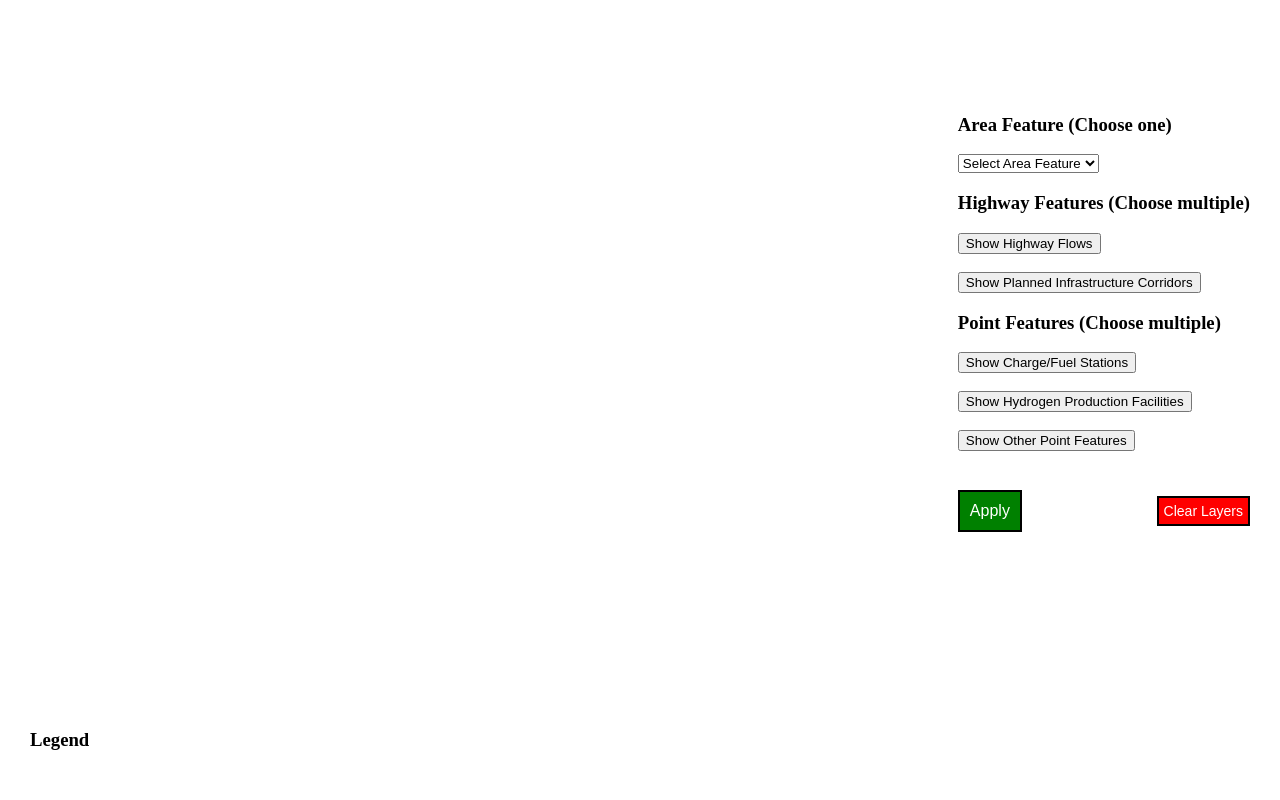
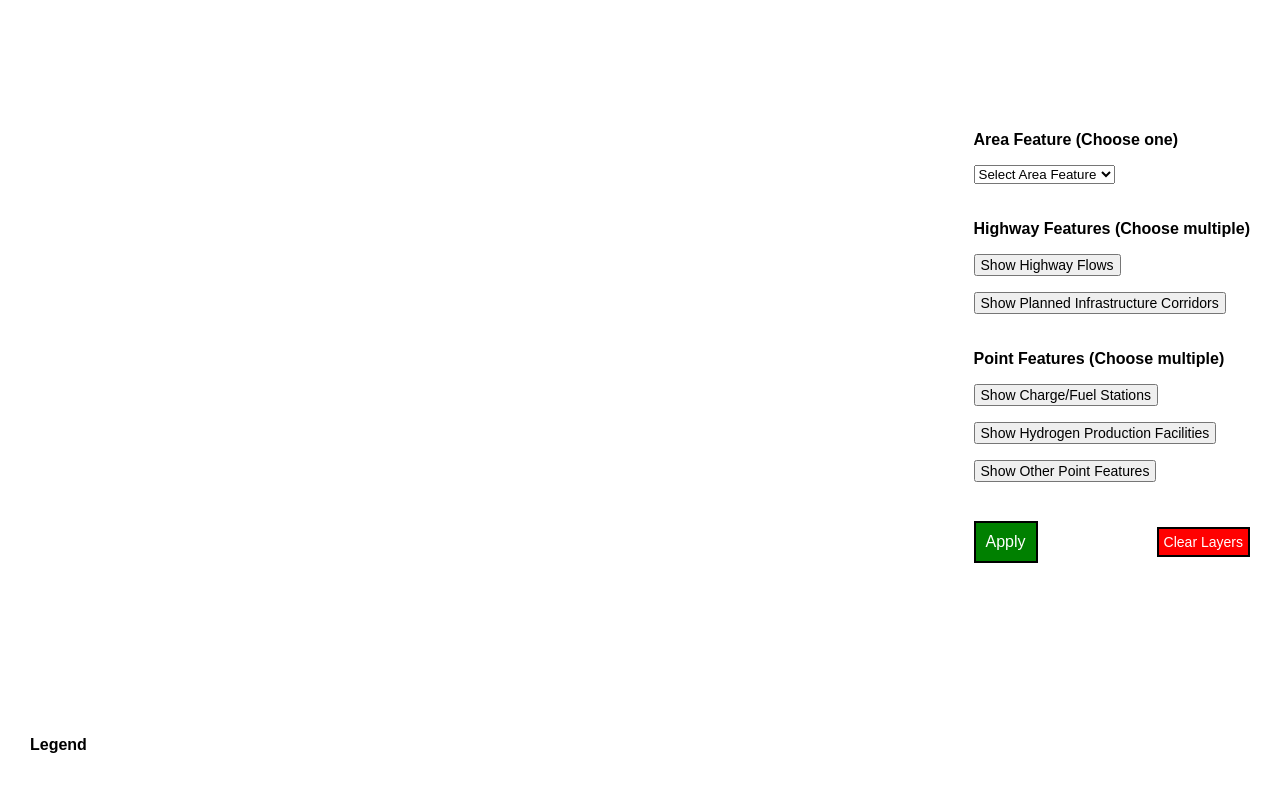
Before and after one commit to mcsc-impact-climate/Geo-FTADS-Analysis, a Django app: template web/templates/local.html in a window 1280 px wide. Run offline with Django 4.2, Linux system fonts and the light colour scheme; the template is opened without the code that fills it, so the values that code supplies are empty; some libraries are stand-ins or nearby versions.

Commit message:
Style updates

```diff
--- a/web/static/style.css
+++ b/web/static/style.css
@@ -1,3 +1,51 @@
+.header {
+  display: none;
+}
+
+html, body, div, span, applet, object, iframe,
+h1, h2, h3, h4, h5, h6, p, blockquote, pre,
+a, abbr, acronym, address, big, cite, code,
+del, dfn, em, img, ins, kbd, q, s, samp,
+small, strike, strong, sub, sup, tt, var,
+b, u, i, center,
+dl, dt, dd, ol, ul, li,
+fieldset, form, label, legend,
+table, caption, tbody, tfoot, thead, tr, th, td,
+article, aside, canvas, details, embed,
+figure, figcaption, footer, header, hgroup,
+menu, nav, output, ruby, section, summary,
+time, mark, audio, video {
+    font-family: Arial, sans-serif !important;
+}
+
+body {
+    font-weight: normal;
+    font-size: 14px;
+}
+
+#legend h3 {
+  font-weight: normal;
+  font-size: 16px;
+}
+
+#layer-selection h3 {
+  font-weight: bold;
+  font-size: 16px;
+  padding-top: 20px;
+}
+
+#details-modal h2 {
+  font-weight: bold;
+  font-size: 18px;
+}
+
+.toggle-button {
+  font-weight: normal;
+  font-size: 14px;
+  padding-right: 5px;
+  padding-left: 5px;
+}
+
 /* Style for the Apply button */
 .apply-button {
   display: block; /* Always on its own line */
@@ -30,6 +78,7 @@
 }
 
 .modal {
+  font-size: 12px;
   display: none;
   position: fixed;
   top: 0;
@@ -42,6 +91,7 @@
 }
 
 .modal-content {
+  font-size: 12px;
   background-color: #f4f4f4;
   padding: 20px;
   border-radius: 5px;
@@ -57,9 +107,10 @@
 }
 
 .checkbox-container {
+  font-size: 14px;
   display: flex;
-  justify-content: space-between;
-  align-items: left;
+  justify-content: flex-start;
+  align-items: center;
   width: 100%;
 }
 
@@ -70,18 +121,27 @@
   color: #fff;  /* White color for the text on the button */
   font-size: 12px; /* Font size */
   border: 1px solid black; /* Remove any default border */
-  padding: none; /* Add some padding around the text */
+  padding-left: 5px; /* Add some padding around the text */
+  padding-right: 5px; /* Add some padding around the text */
+  padding-top: 0px;
+  padding-bottom: 0px;
   margin-left: 5px; /* Add some space to the left of the button */
   cursor: pointer; /* Change the cursor on hover over the button */
   flex-shrink: 0;  /* prevent shrinking */
+  margin-left: auto;
 }
 
 .details-btn:hover {
   background-color: #0056b3; /* Darker blue on hover */
 }
 
+.details-title {
+    font-size: 14px;
+}
+
 /* Style for the attribute dropdown container */
 .attribute-dropdown-container {
+  font-size: 12px;
   display: flex;
   justify-content: left; /* Center the content horizontally */
   align-items: center; /* Center the content vertically */
@@ -90,6 +150,7 @@
 
 /* Style for the label */
 .attribute-dropdown-container label {
+  font-size: 14px;
   margin-right: 10px; /* Add right margin for spacing */
 }
 
--- a/web/templates/index_main.html
+++ b/web/templates/index_main.html
@@ -8,10 +8,10 @@
     #map {
       margin: 0 0 0 0;
       padding: 0;
-      height: calc(100% - 84px);
+      height: 100%;
       width: 100%;
       position: absolute;
-      top: 84px;
+      top: 0px;
     }
   </style>
   <script src="https://cdn.jsdelivr.net/gh/openlayers/openlayers.github.io@master/en/v6.5.0/build/ol.js"></script>
```
